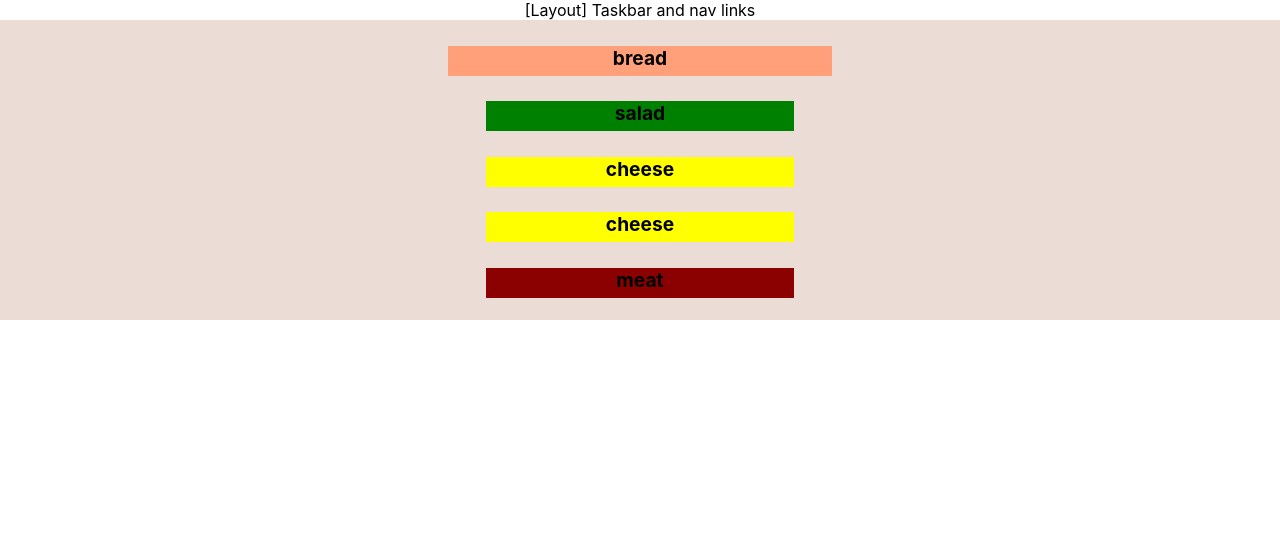
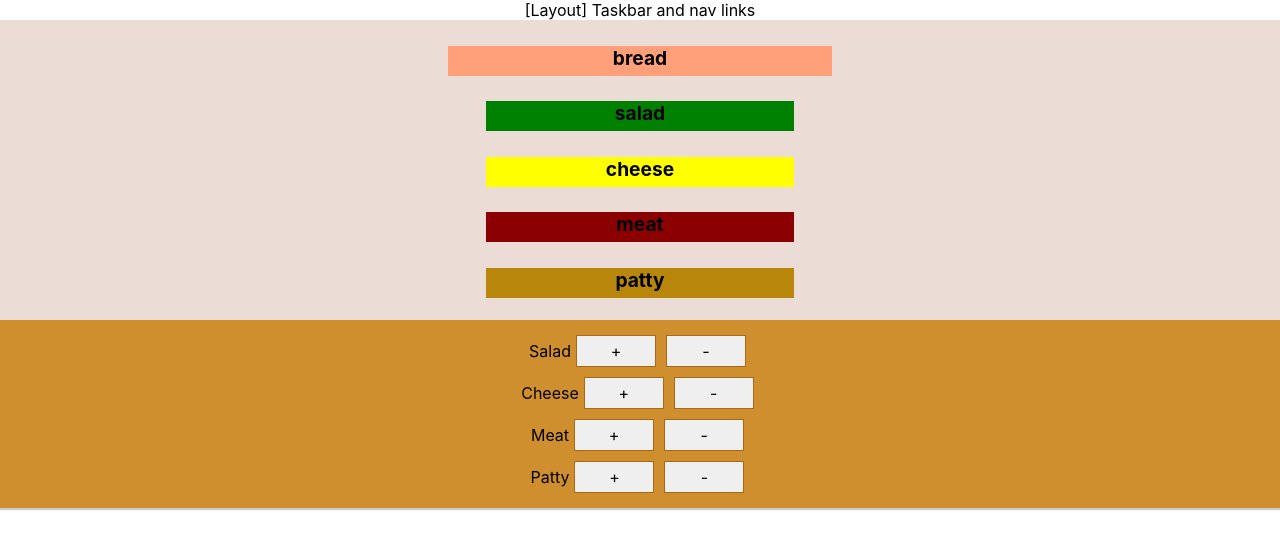
Before and after one commit to GulshanVarma/burger-mark1, a React (Create React App) app: page / in a window 1280 px wide. Shown: the top 548 px of the page. Built offline with nearby package versions, Linux system fonts and the light colour scheme.

Commit message:
first bc done

```diff
--- /dev/null
+++ b/src/component/Burger/BurgerControls/BurgerControl/BurgerControl.js
@@ -0,0 +1,16 @@
+import React from 'react'
+import classes from './BurgerControl.module.css'
+
+// display label, change type in ingredients
+const BurgerControl = (props) =>{
+    return(
+        <div className = {classes.BuildControl}>
+            {props.label}
+            <button onClick={props.addingredients}> + </button>
+            <button> - </button>
+
+        </div>
+    )
+}
+
+export default BurgerControl;
--- /dev/null
+++ b/src/component/Burger/BurgerControls/BurgerControl/BurgerControl.module.css
@@ -0,0 +1,17 @@
+.BuildControl {
+    display: flex;
+    justify-content: space-between;
+    align-items: center;
+    margin: 5px 0;
+}
+
+.BuildControl button {
+    display: block;
+    font: inherit;
+    padding: 5px;
+    margin: 0 5px;
+    width: 80px;
+    border: 1px solid #AA6817;
+    cursor: pointer;
+    outline: none;
+}
--- /dev/null
+++ b/src/component/Burger/BurgerControls/BurgerControls.js
@@ -0,0 +1,29 @@
+import React from 'react'
+import BurgerControl from './BurgerControl/BurgerControl'
+import classes from './BurgerControls.module.css'
+
+const BurgerControls = (props) =>{
+    const labelState = [
+        {label : 'Salad', type : 'salad'},
+        {label : 'Cheese', type : 'Cheese'},
+        {label : 'Meat', type : 'meat'},
+        {label : 'Patty', type : 'patty'},
+    ]
+    // label to display, type to change in ingredients
+    return(
+        <div className = {classes.BurgerControls}>
+            {
+                labelState.map((el,i) => {
+                    return <BurgerControl
+                        key={i}
+                        label={el['label']}
+                        type={el['type']}
+                        addingredients={() => {props.addingredients(el['type'])}}
+                    />
+                })
+            }
+        </div>
+    )
+}
+
+export default BurgerControls;
--- /dev/null
+++ b/src/component/Burger/BurgerControls/BurgerControls.module.css
@@ -0,0 +1,10 @@
+.BurgerControls{
+    width: 100%;
+    background-color: #CF8F2E;
+    display: flex;
+    flex-flow: column;
+    align-items: center;
+    box-shadow: 0 2px 1px #ccc;
+    margin: auto;
+    padding: 10px 0;
+}
--- a/src/container/BurgerBuilder.js
+++ b/src/container/BurgerBuilder.js
@@ -1,20 +1,36 @@
 import React from 'react'
 import {Component} from 'react'
 import Burger from '../component/Burger/Burger'
+import BurgerControls from '../component/Burger/BurgerControls/BurgerControls'
 
 class BurgerBuilder extends Component{
     state = {
         ingredients : {
             'salad': 1,
-            'cheese' : 2,
+            'cheese' : 1,
             'meat' :  1,
-            'patty' : 4
+            'patty' : 1
         },
         'totalPrice' : 4
     }
     render(){
+        const addIngredients = (type) =>{
+            console.log('[BB][addIngredients]',type);
+
+            // const testIngredientState = {...this.state.ingredients};
+            // const testIngredientCount = testIngredientState[type] + 1;
+            // testIngredientState[type] = testIngredientCount;
+            // this.setState({ingredients:testIngredientState})
+        }
+
+
         return(
-            <Burger ingredients={this.state.ingredients}/>
+            <div>
+                <Burger ingredients={this.state.ingredients}/>
+                <BurgerControls
+                    addingredients = {addIngredients}
+                />
+            </div>
         )
     }
 }
```
